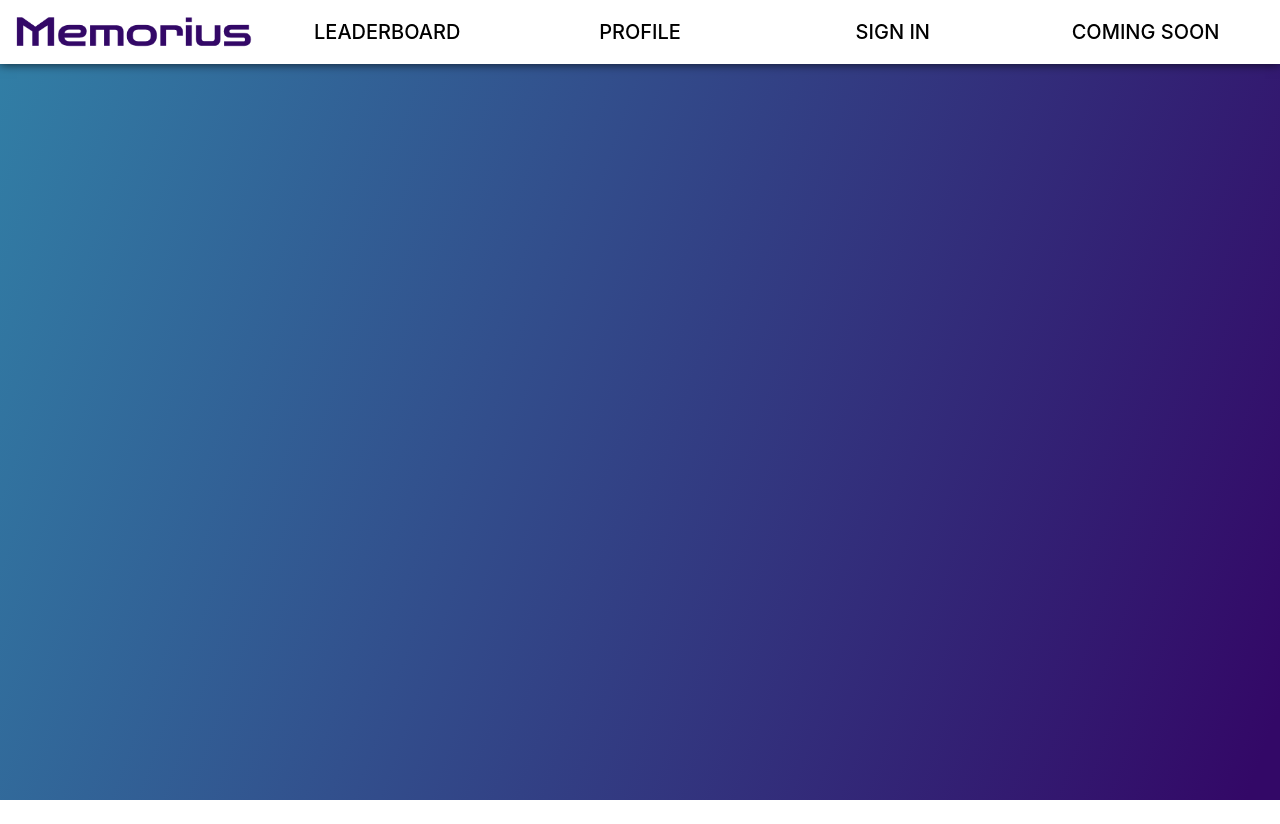
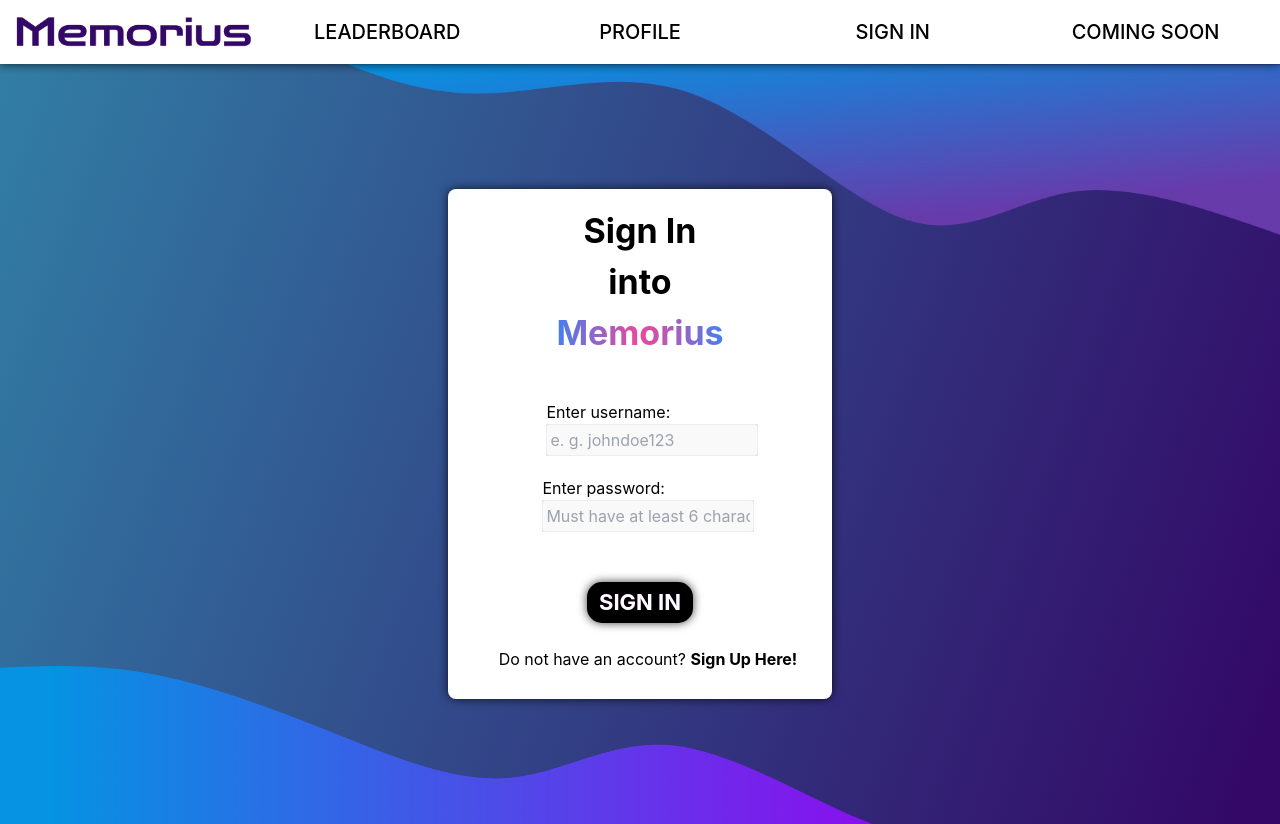
Before and after one commit to KkarliskK/memorius, a React (Vite) app in the folder frontend/: page /login in a window 1280 px wide. Before the commit the page ends 800 px from the top, so only its background shows below. Built offline with nearby package versions, Linux system fonts and the light colour scheme.

Commit message:
made login/register front-end +added small details

```diff
--- a/frontend/src/style/App.css
+++ b/frontend/src/style/App.css
@@ -1,7 +1,7 @@
 #root {
   margin: 0;
   padding: 0;
-  min-height: 100%;
+  height: 100%;
 }
 
 @keyframes gradient {
@@ -17,6 +17,8 @@
 }
 
 body, html {
+  z-index: -2;
+  position: relative;
   font-family: Inter, sans-serif;
   margin: 0;
   padding: 0;
@@ -30,3 +32,15 @@ body, html {
   animation: gradient 15s ease infinite;
 
 }
+
+
+/* Hide scrollbar for Chrome, Safari and Opera */
+::-webkit-scrollbar {
+  display: none;
+}
+
+/* Hide scrollbar for IE, Edge and Firefox */
+html {
+  -ms-overflow-style: none;  /* IE and Edge */
+  scrollbar-width: none;  /* Firefox */
+}
--- a/frontend/src/style/Landing.module.css
+++ b/frontend/src/style/Landing.module.css
@@ -40,7 +40,7 @@
 
 
   .mainContainer{
-    height: 100%;
+    min-height: 95vh;
   }
 
   .p{
@@ -50,3 +50,7 @@
     text-align: center;
     margin: 15px;
   }
+
+.wave2{
+  z-index: -1;
+}
--- a/frontend/src/style/Login.module.css
+++ b/frontend/src/style/Login.module.css
@@ -0,0 +1,112 @@
+.mainContainer{
+    min-height: 95vh;
+    position: relative;
+}
+
+.signinContainer{
+    min-height: 55vh;
+    border-radius: 8px;
+    background-color: white;
+    width: 30%;
+    box-shadow: 0px 0px 10px 0px rgba(0,0,0,0.75);
+    z-index: 2;
+}
+
+.inputField{
+    background-color: rgba(247, 247, 247, 0.75);
+    box-shadow: inset 0px 0px 1px 0px rgba(0,0,0,0.45);
+    border-radius: 3px;
+    outline: none;
+    border: none;
+}
+
+.signinForm{
+    width: 100%;
+    height: 100%;
+}
+
+.signinSplit{
+    margin: 30px;
+    width: 60%;
+}
+
+.signinHead{
+    display: flex;
+    width: 100%;
+    min-height: 10vh;
+}
+
+.signinBody{
+    display: flex;
+    flex-direction: column;
+    width: 100%;
+}
+
+.signinFooter{
+    display: flex;
+    width: 100%;
+}
+
+.inputBox{
+    width: 100%;
+    height: 100%;
+}
+
+.h2{
+    font-size: 34px;
+    font-weight: 700;
+    width: 50%;
+    text-align: center;
+}
+
+.wave2{
+    z-index: -1;
+}
+
+
+
+
+
+
+/*********Button related css**********/
+.signupButton{
+    background: black;
+    border: none;
+    border-radius: 15px;
+    color: white;
+    text-transform: uppercase;
+    font-weight: 800;
+    font-size: 22px;
+    box-shadow: 0px 0px 10px 0px rgba(0,0,0,0.75);
+    transition: all ease-in-out .25s;
+    width: 30%;
+}
+
+.signupButton:hover{
+    box-shadow: 0px 0px 11px 1px rgba(0,0,0,0.95);
+}
+
+.signupButtonText{
+    background: linear-gradient(to right, crimson,purple,blue);
+    background-size: 200% 200%;
+    animation: rainbow 2s ease-in-out infinite;
+    background-clip: text;
+    -webkit-background-clip:text;
+    color:rgb(255, 255, 255);
+    font-size: 22px;
+    text-align:center;
+    transition: color .2s ease-in-out;
+    text-transform:uppercase;
+    font-weight: 700;
+    border-radius: 15px;
+  }
+
+  .signupButtonText:hover{
+    color:rgba(255, 255, 255, 0);
+  }
+
+  @keyframes rainbow {
+    0%{background-position:left}
+    50%{background-position:right}
+    100%{background-position:left}
+  }
--- a/frontend/src/style/Register.module.css
+++ b/frontend/src/style/Register.module.css
@@ -1,18 +1,20 @@
 .mainContainer{
-    min-height: 90vh;
+    min-height: 95vh;
+    position: relative;
 }
 
 .signupContainer{
     min-height: 55vh;
     border-radius: 8px;
     background-color: white;
-    width: 40%;
+    width: 35%;
     box-shadow: 0px 0px 10px 0px rgba(0,0,0,0.75);
+    z-index: 2;
 }
 
 .inputField{
-    background-color: rgba(245, 244, 244, 0.75);
-    box-shadow: inset 0px 0px 5px 0px rgba(0,0,0,0.45);
+    background-color: rgba(247, 247, 247, 0.75);
+    box-shadow: inset 0px 0px 1px 0px rgba(0,0,0,0.45);
     border-radius: 3px;
     outline: none;
     border: none;
@@ -57,6 +59,22 @@
     text-align: center;
 }
 
+.wave2{
+    z-index: -1;
+}
+
+
+
+
+
+
+
+
+
+
+
+/*********Button related css**********/
+
 .signupButton{
     background: black;
     border: none;
--- a/frontend/src/view/LandingPage.jsx
+++ b/frontend/src/view/LandingPage.jsx
@@ -1,12 +1,16 @@
 import { Link } from 'react-router-dom';
 import css from '../style/Landing.module.css';
+import wave1 from '../assets/wave1.png';
+import wave2 from '../assets/wave2.png';
 
 function LandingPage() {
 
   return (
     <>
-      <div className={`flex justify-center w-full min-h-full mt-32 ${css.mainContainer}`}>
-        <div className={`w-full flex justify-center items-center flex-col`}>
+      <div className={`relative flex justify-center w-full ${css.mainContainer}`}>
+        <img className={`absolute w-4/5 bottom-0 left-0 h-2/6 `} src={wave1} />
+        <img className={`absolute w-4/5 top-0 right-0 rotate-180 ${css.wave2}`} src={wave2} />
+        <div className={`w-full flex justify-center items-center flex-col mb-20`}>
             <h1 className={`font-bold text-7xl text-slate-100 text-center pt-3 header-landing`}>Welcome to
                 <span className={`block text-transparent bg-clip-text bg-gradient-to-r from-blue-500 via-pink-500 to-blue-500 ${css.h1}`}>Memorius</span>
             </h1>
--- a/frontend/src/view/Login.jsx
+++ b/frontend/src/view/Login.jsx
@@ -1,9 +1,49 @@
 import css from '../style/Login.module.css';
+import { Link } from 'react-router-dom';
+import wave1 from '../assets/wave1.png';
+import wave2 from '../assets/wave2.png';
 
 function Login() {
 
     return (
       <>
+      <div className={`flex justify-center items-center ${css.mainContainer}`}>
+        <img className={`absolute w-4/5 bottom-0 left-0 h-2/6 `} src={wave1} />
+        <img className={`absolute w-4/5 top-0 right-0 rotate-180 ${css.wave2}`} src={wave2} />
+        <div className={`flex flex-col items-center p-4 ${css.signinContainer}`}>
+          <div className={`flex justify-center ${css.signinHead}`}>
+            <h2 className={`${css.h2}`}>Sign In into <span className={`block text-transparent bg-clip-text bg-gradient-to-r from-blue-500 via-pink-500 to-blue-500 ${css.h1}`}>Memorius</span></h2>
+          </div>
+          <div className={`${css.signinBody}`}>
+            <form className={`flex flex-col justify-center items-center ${css.signinForm}`}>
+              <div className={`flex justify-center flex-col ${css.signinSplit}`}>
+                <div className={`flex flex-col m-3 ${css.inputBox}`}>
+                  <label for='username'>Enter username:</label>
+                  <input
+                    type='text'
+                    id='username'
+                    className={`p-1 ${css.inputField}`}
+                    placeholder='e. g. johndoe123'
+                  />
+                </div>
+                <div className={`flex flex-col m-2 ${css.inputBox}`}>
+                  <label for='password'>Enter password:</label>
+                  <input
+                    type='password'
+                    id='password'
+                    className={`p-1 ${css.inputField}`}
+                    placeholder='Must have at least 6 characters'
+                  />
+                </div>
+              </div>
+              <button className={`p-1 m-3 ${css.signupButton}`}><p className={`${css.signupButtonText}`}>Sign In</p></button>
+            </form>
+            <div className={`p-1 m-2 flex justify-center items-center ${css.signinFooter}`}>
+              <p>Do not have an account? <Link to='/register'><strong>Sign Up Here!</strong></Link></p>
+            </div>
+          </div>
+        </div>
+      </div>
       </>
     )
 }
--- a/frontend/src/view/Register.jsx
+++ b/frontend/src/view/Register.jsx
@@ -1,10 +1,15 @@
 import css from '../style/Register.module.css';
+import { Link } from 'react-router-dom';
+import wave1 from '../assets/wave1.png';
+import wave2 from '../assets/wave2.png';
 
 function Register() {
 
     return (
       <>
-      <div className={`flex justify-center items-center ${css.mainContainer}`}>
+      <div className={`flex justify-center items-center  ${css.mainContainer}`}>
+        <img className={`absolute w-4/5 bottom-0 left-0 h-2/6 `} src={wave1} />
+        <img className={`absolute w-4/5 top-0 right-0 rotate-180 ${css.wave2}`} src={wave2} />
         <div className={`flex flex-col items-center p-4 ${css.signupContainer}`}>
           <div className={`flex justify-center ${css.signupHead}`}>
             <h2 className={`${css.h2}`}>Sign Up into <span className={`block text-transparent bg-clip-text bg-gradient-to-r from-blue-500 via-pink-500 to-blue-500 ${css.h1}`}>Memorius</span></h2>
@@ -18,6 +23,7 @@ function Register() {
                     type='text'
                     id='name'
                     className={`p-1 ${css.inputField}`}
+                    placeholder='e. g. John Doe'
                   />
                 </div>
                 <div className={`flex flex-col m-2 ${css.inputBox}`}>
@@ -26,6 +32,7 @@ function Register() {
                     type='text'
                     id='username'
                     className={`p-1 ${css.inputField}`}
+                    placeholder='e. g. johndoe123'
                   />
                 </div>
               </div>
@@ -36,6 +43,7 @@ function Register() {
                     type='text'
                     id='email'
                     className={`p-1 ${css.inputField}`}
+                    placeholder='e. g. example@example.com'
                   />
                 </div>
                 <div className={`flex flex-col m-2 ${css.inputBox}`}>
@@ -44,6 +52,7 @@ function Register() {
                     type='number'
                     id='mobile'
                     className={`p-1 ${css.inputField}`}
+                    placeholder='(xxx) xxx-xxx-xx'
                   />
                 </div>
               </div>
@@ -54,6 +63,7 @@ function Register() {
                     type='password'
                     id='password'
                     className={`p-1 ${css.inputField}`}
+                    placeholder='Must have at least 6 characters'
                   />
                 </div>
                 <div className={`flex flex-col m-2 ${css.inputBox}`}>
@@ -62,13 +72,14 @@ function Register() {
                     type='password'
                     id='repeatPassword'
                     className={`p-1 ${css.inputField}`}
+                    placeholder='Repeat your password'
                   />
                 </div>
               </div>
-              <button className={`p-2 m-3 ${css.signupButton}`}><p className={`${css.signupButtonText}`}>Sign Up</p></button>
+              <button className={`p-1 m-3 ${css.signupButton}`}><p className={`${css.signupButtonText}`}>Sign Up</p></button>
             </form>
             <div className={`p-1 m-2 flex justify-center items-center ${css.signupFooter}`}>
-              <p>Already have an account? <a className={`text-indigo-700 font-semibold`} href='/login'>Sign In Here!</a></p>
+              <p>Already have an account? <Link to='/login'><strong>Sign In Here!</strong></Link></p>
             </div>
           </div>
         </div>
```
Also changed, not shown: frontend/src/assets/wave1.png (added), frontend/src/assets/wave2.png (added).
